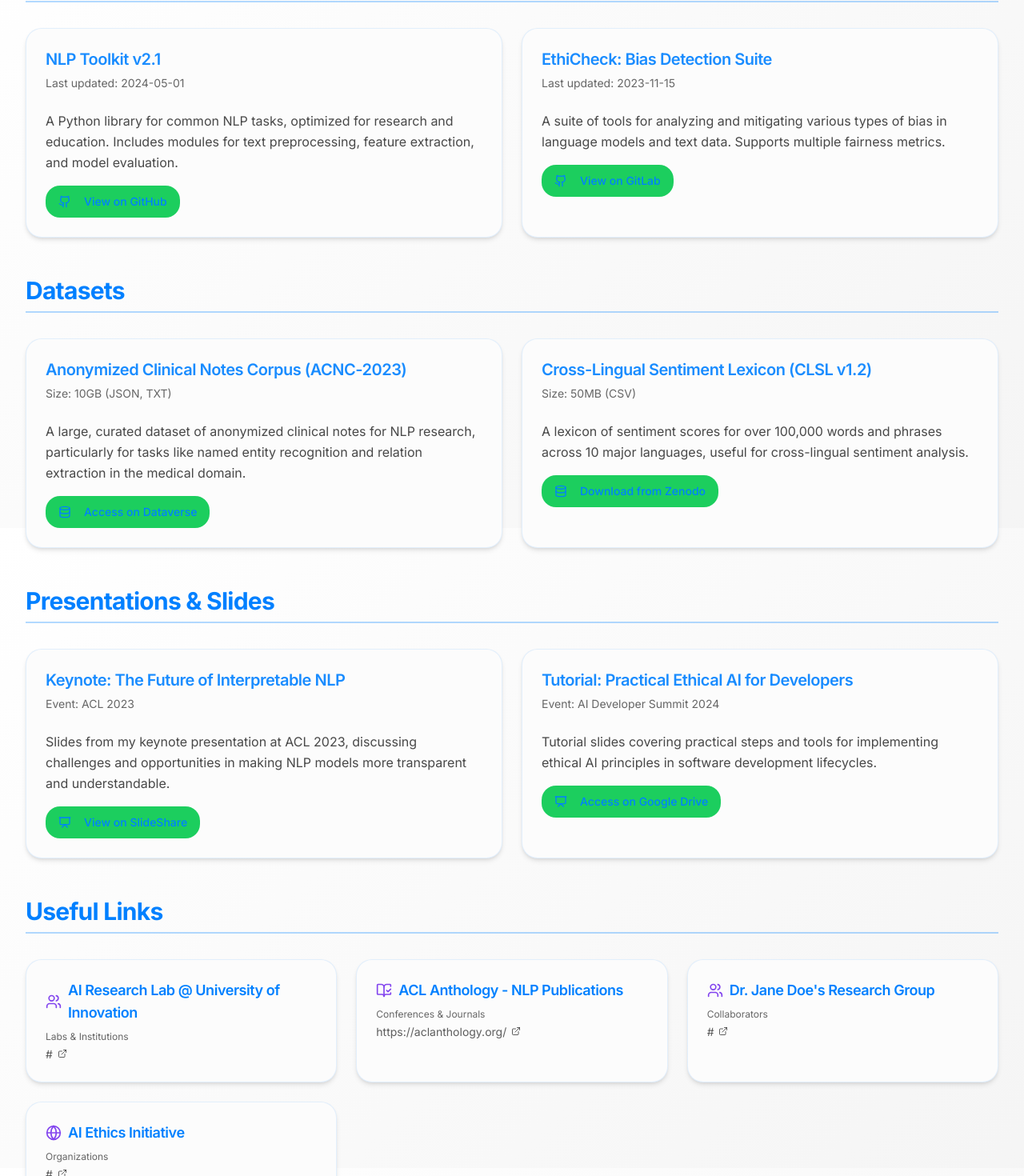
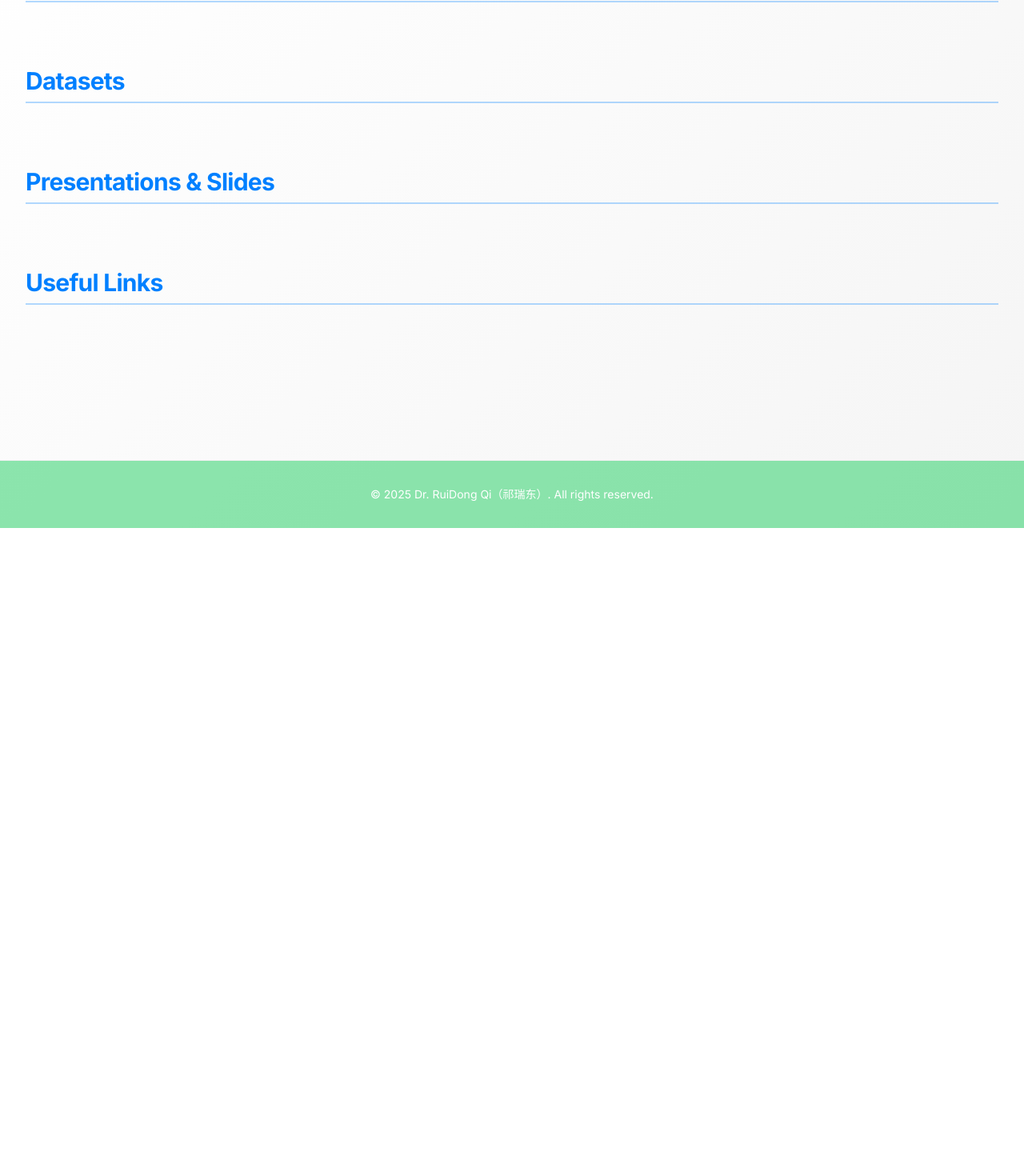
Before and after one commit to chairmanrdq/chairmanrdq.github.io, a Next.js app: page /resources in a window 1280 px wide. Shown: the part 140-1610 px from the top of the page at 80% size. After the commit the page ends 800 px from the top, so only its background shows below. Built offline with nearby package versions, Linux system fonts and the light colour scheme.

Commit message:
Update page.tsx

```diff
--- a/src/app/resources/page.tsx
+++ b/src/app/resources/page.tsx
@@ -33,22 +33,22 @@ const resourcesData: {
   friendlyLinks: Array<{ id: string; name: string; url: string; category: string; icon: React.ReactNode; }>;
 } = {
   software: [
-    { id: "s1", name: "NLP Toolkit v2.1", description: "A Python library for common NLP tasks, optimized for research and education. Includes modules for text preprocessing, feature extraction, and model evaluation.", link: "#github-nlp-toolkit", lastUpdated: "2024-05-01", icon: <Github className="mr-2 h-4 w-4"/>, buttonText: "View on GitHub" },
-    { id: "s2", name: "EthiCheck: Bias Detection Suite", description: "A suite of tools for analyzing and mitigating various types of bias in language models and text data. Supports multiple fairness metrics.", link: "#gitlab-ethicheck", lastUpdated: "2023-11-15", icon: <Github className="mr-2 h-4 w-4"/>, buttonText: "View on GitLab" },
+    /*{ id: "s1", name: "NLP Toolkit v2.1", description: "A Python library for common NLP tasks, optimized for research and education. Includes modules for text preprocessing, feature extraction, and model evaluation.", link: "#github-nlp-toolkit", lastUpdated: "2024-05-01", icon: <Github className="mr-2 h-4 w-4"/>, buttonText: "View on GitHub" },
+    { id: "s2", name: "EthiCheck: Bias Detection Suite", description: "A suite of tools for analyzing and mitigating various types of bias in language models and text data. Supports multiple fairness metrics.", link: "#gitlab-ethicheck", lastUpdated: "2023-11-15", icon: <Github className="mr-2 h-4 w-4"/>, buttonText: "View on GitLab" },*/
   ],
   datasets: [
-    { id: "d1", name: "Anonymized Clinical Notes Corpus (ACNC-2023)", description: "A large, curated dataset of anonymized clinical notes for NLP research, particularly for tasks like named entity recognition and relation extraction in the medical domain.", link: "#dataverse-acnc", size: "10GB", format: "JSON, TXT", icon: <Database className="mr-2 h-4 w-4"/>, buttonText: "Access on Dataverse" },
-    { id: "d2", name: "Cross-Lingual Sentiment Lexicon (CLSL v1.2)", description: "A lexicon of sentiment scores for over 100,000 words and phrases across 10 major languages, useful for cross-lingual sentiment analysis.", link: "#zenodo-clsl", size: "50MB", format: "CSV", icon: <Database className="mr-2 h-4 w-4"/>, buttonText: "Download from Zenodo" },
+    /*{ id: "d1", name: "Anonymized Clinical Notes Corpus (ACNC-2023)", description: "A large, curated dataset of anonymized clinical notes for NLP research, particularly for tasks like named entity recognition and relation extraction in the medical domain.", link: "#dataverse-acnc", size: "10GB", format: "JSON, TXT", icon: <Database className="mr-2 h-4 w-4"/>, buttonText: "Access on Dataverse" },
+    { id: "d2", name: "Cross-Lingual Sentiment Lexicon (CLSL v1.2)", description: "A lexicon of sentiment scores for over 100,000 words and phrases across 10 major languages, useful for cross-lingual sentiment analysis.", link: "#zenodo-clsl", size: "50MB", format: "CSV", icon: <Database className="mr-2 h-4 w-4"/>, buttonText: "Download from Zenodo" },*/
   ],
   slides: [
-    { id: "sl1", name: "Keynote: The Future of Interpretable NLP", description: "Slides from my keynote presentation at ACL 2023, discussing challenges and opportunities in making NLP models more transparent and understandable.", link: "#slideshare-acl2023", event: "ACL 2023", icon: <Presentation className="mr-2 h-4 w-4"/>, buttonText: "View on SlideShare" },
-    { id: "sl2", name: "Tutorial: Practical Ethical AI for Developers", description: "Tutorial slides covering practical steps and tools for implementing ethical AI principles in software development lifecycles.", link: "#googledrive-ethaidev", event: "AI Developer Summit 2024", icon: <Presentation className="mr-2 h-4 w-4"/>, buttonText: "Access on Google Drive" },
+    /*{ id: "sl1", name: "Keynote: The Future of Interpretable NLP", description: "Slides from my keynote presentation at ACL 2023, discussing challenges and opportunities in making NLP models more transparent and understandable.", link: "#slideshare-acl2023", event: "ACL 2023", icon: <Presentation className="mr-2 h-4 w-4"/>, buttonText: "View on SlideShare" },
+    { id: "sl2", name: "Tutorial: Practical Ethical AI for Developers", description: "Tutorial slides covering practical steps and tools for implementing ethical AI principles in software development lifecycles.", link: "#googledrive-ethaidev", event: "AI Developer Summit 2024", icon: <Presentation className="mr-2 h-4 w-4"/>, buttonText: "Access on Google Drive" },*/
   ],
   friendlyLinks: [
-    { id: "fl1", name: "AI Research Lab @ University of Innovation", url: "#", category: "Labs & Institutions", icon: <Users className="h-5 w-5 mr-2 text-accent flex-shrink-0" /> },
+    /*{ id: "fl1", name: "AI Research Lab @ University of Innovation", url: "#", category: "Labs & Institutions", icon: <Users className="h-5 w-5 mr-2 text-accent flex-shrink-0" /> },
     { id: "fl2", name: "ACL Anthology - NLP Publications", url: "https://aclanthology.org/", category: "Conferences & Journals", icon: <BookOpenCheck className="h-5 w-5 mr-2 text-accent flex-shrink-0" /> },
     { id: "fl3", name: "Dr. Jane Doe's Research Group", url: "#", category: "Collaborators", icon: <Users className="h-5 w-5 mr-2 text-accent flex-shrink-0" /> },
-    { id: "fl4", name: "AI Ethics Initiative", url: "#", category: "Organizations", icon: <Globe className="h-5 w-5 mr-2 text-accent flex-shrink-0" /> },
+    { id: "fl4", name: "AI Ethics Initiative", url: "#", category: "Organizations", icon: <Globe className="h-5 w-5 mr-2 text-accent flex-shrink-0" /> },*/
   ]
 };
 
```
